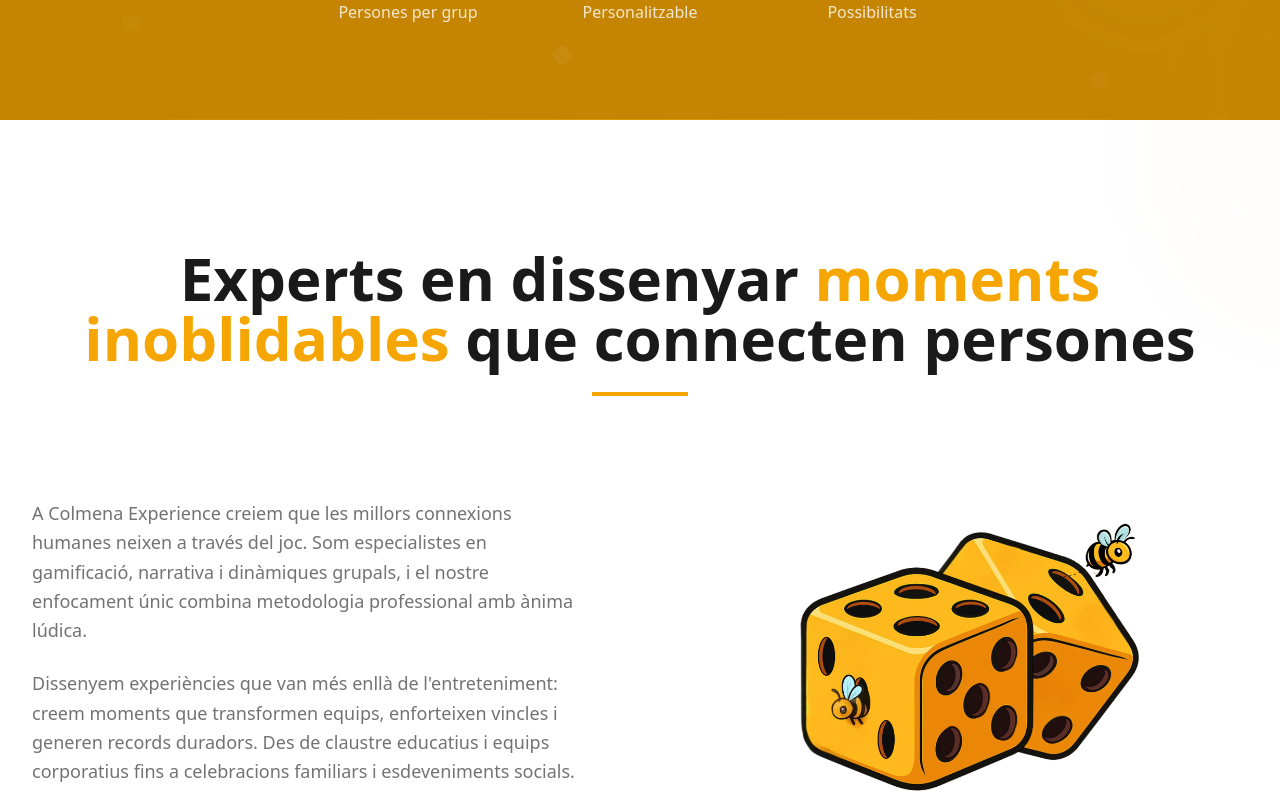
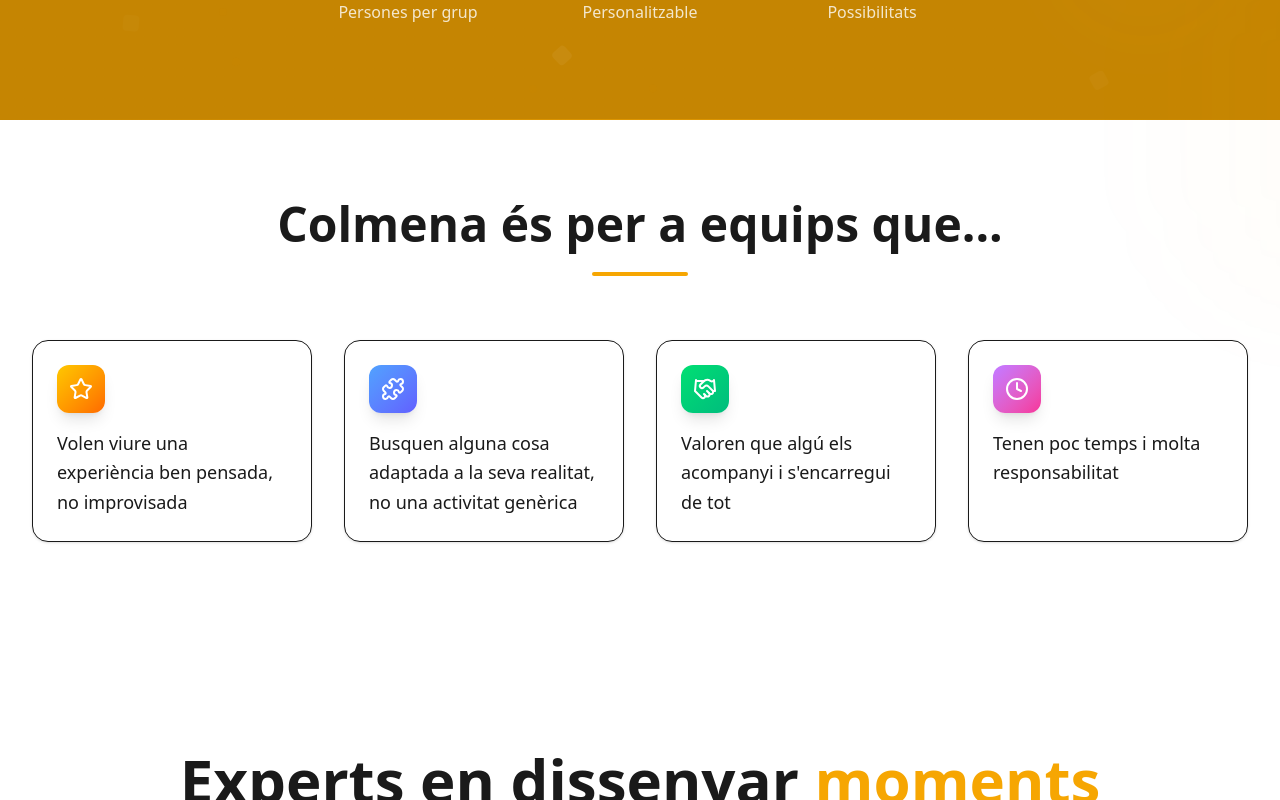
Before and after one commit to albertcolmenero/colmenagames-web, a Next.js app: page /ca in a window 1280 px wide. Shown: the part 680-1480 px from the top of the page. Built offline with nearby package versions, Linux system fonts and the light colour scheme.

Commit message:
Fix translation files structure and update legal/contact components

```diff
--- a/messages/ca.json
+++ b/messages/ca.json
@@ -25,6 +25,15 @@
       "people": "Persones per grup",
       "customizable": "Personalitzable",
       "possibilities": "Possibilitats"
+    }
+  },
+  "forTeams": {
+    "title": "Colmena és per a equips que...",
+    "items": {
+      "0": "Volen viure una experiència ben pensada, no improvisada",
+      "1": "Busquen alguna cosa adaptada a la seva realitat, no una activitat genèrica",
+      "2": "Valoren que algú els acompanyi i s'encarregui de tot",
+      "3": "Tenen poc temps i molta responsabilitat"
     }
   },
   "about": {
@@ -67,7 +76,7 @@
       "description": "Experiències dissenyades per millorar la comunicació, col·laboració i cohesió en equips corporatius.",
       "examples": {
         "0": "Detective Cases interactius",
-        "1": "Narratives ramificades col·laboratives",
+        "1": "Narrativas ramificadas col·laboratives",
         "2": "Escape Rooms temàtics",
         "3": "Dinàmiques de resolució creativa"
       }
@@ -99,32 +108,6 @@
       "description": "Dissenyem l'experiència perfecta per al teu grup, sense importar la mida o el context.",
       "cta": "Dissenyem la teva experiència"
     }
-  },
-  "whyUs": {
-    "title": "Per què triar",
-    "titleHighlight": "Colmena Experience",
-    "features": {
-      "experience": {
-        "title": "Experiència Provada",
-        "description": "Anys d'experiència creant moments únics per a tot tipus de grups i contextos."
-      },
-      "customization": {
-        "title": "Personalització Total",
-        "description": "Cada experiència està dissenyada específicament per als teus objectius i participants."
-      },
-      "methodology": {
-        "title": "Metodologia Sòlida",
-        "description": "Enfocament professional basat en la psicologia del joc i la dinàmica de grups."
-      },
-      "results": {
-        "title": "Resultats Mesurables",
-        "description": "Experiències que generen un impacte real en la cohesió i motivació dels equips."
-      }
-    }
-  },
-  "testimonials": {
-    "title": "Què diuen de nosaltres",
-    "subtitle": "Experiències reals de clients satisfets"
   },
   "contact": {
     "title": "T'imagines el teu grup vivint una experiència així?",
@@ -196,7 +179,7 @@
       "email": "Email:",
       "phone": "Telèfon:",
       "notProvided": "No proporcionat",
-        "groupInfo": "INFORMACIÓ DEL GRUP:",
+      "groupInfo": "INFORMACIÓ DEL GRUPO:",
       "groupType": "Tipus de grup:",
       "participants": "Nombre de participants:",
       "date": "Data aproximada:",
--- a/src/app/[locale]/page.tsx
+++ b/src/app/[locale]/page.tsx
@@ -1,5 +1,6 @@
 import Header from '@/components/header'
 import Hero from '@/components/hero'
+import ForTeams from '@/components/for-teams'
 import About from '@/components/about'
 import Services from '@/components/services'
 import WhyUs from '@/components/why-us'
@@ -14,6 +15,7 @@
       <Header />
       <main>
         <Hero />
+        <ForTeams />
         <About />
         <Services />
         <WhyUs />
--- a/src/components/contact.tsx
+++ b/src/components/contact.tsx
@@ -131,7 +131,7 @@
     {
       icon: Mail,
       title: t('info.email'),
-      value: "maria@bluelife-ventures.com",
+      value: "hola@colmena-experience.com",
       description: t('info.responseValue')
     },
     {
@@ -167,7 +167,7 @@
             viewport={{ once: true }}
             transition={{ duration: 0.8, delay: 0.2 }}
           >
-{t('title')}
+            {t('title')}
           </motion.h2>
 
           <motion.p
@@ -177,7 +177,7 @@
             viewport={{ once: true }}
             transition={{ duration: 0.8, delay: 0.4 }}
           >
-{t('subtitle')}
+            {t('subtitle')}
           </motion.p>
         </motion.div>
 
@@ -194,7 +194,7 @@
               <CardHeader className="bg-gradient-to-r from-primary to-accent p-8">
                 <CardTitle className="text-3xl font-bold text-white flex items-center">
                   <span className="mr-3">👉</span>
-{t('form.title')}
+                  {t('form.title')}
                 </CardTitle>
               </CardHeader>
 
@@ -356,12 +356,12 @@
                               animate={{ rotate: 360 }}
                               transition={{ duration: 1, repeat: Infinity, ease: "linear" }}
                             />
-{t('form.submitting')}
+                            {t('form.submitting')}
                           </div>
                         ) : (
                           <div className="flex items-center justify-center">
                             <Send className="mr-2 w-5 h-5 group-hover:translate-x-1 transition-transform" />
-{t('form.submit')}
+                            {t('form.submit')}
                           </div>
                         )}
                       </Button>
--- a/src/components/footer.tsx
+++ b/src/components/footer.tsx
@@ -102,7 +102,7 @@
                 whileHover={{ x: 5 }}
               >
                 <Mail className="w-5 h-5 text-primary" />
-                <span>maria@bluelife-ventures.com</span>
+                <span>hola@colmena-experience.com</span>
               </motion.div>
 
               <motion.div
@@ -237,7 +237,7 @@
               viewport={{ once: true }}
               transition={{ duration: 0.6, delay: 0.5 }}
             >
-              <span>© 2025 Colmena Experience. {t('rights')}</span>
+              <span>© 2026 Colmena Experience. {t('rights')}</span>
               <Heart className="w-4 h-4 text-primary" />
             </motion.div>
 
@@ -253,10 +253,10 @@
                 const documentType = link === 'Aviso Legal'
                   ? 'aviso-legal'
                   : link === 'Política de Privacidad'
-                  ? 'politica-privacidad'
-                  : link === 'Términos y Condiciones'
-                  ? 'terminos-condiciones'
-                  : 'politica-cookies'
+                    ? 'politica-privacidad'
+                    : link === 'Términos y Condiciones'
+                      ? 'terminos-condiciones'
+                      : 'politica-cookies'
 
                 return (
                   <button
--- /dev/null
+++ b/src/components/for-teams.tsx
@@ -0,0 +1,75 @@
+"use client"
+
+import React from 'react'
+import { motion } from 'framer-motion'
+import { Star, Puzzle, Handshake, Clock } from 'lucide-react'
+import { useTranslations } from 'next-intl'
+
+const ForTeams = () => {
+  const t = useTranslations('forTeams')
+
+  const items = [
+    {
+      icon: Star,
+      text: t('items.0'),
+      color: "from-yellow-400 to-orange-500"
+    },
+    {
+      icon: Puzzle,
+      text: t('items.1'),
+      color: "from-blue-400 to-indigo-500"
+    },
+    {
+      icon: Handshake,
+      text: t('items.2'),
+      color: "from-green-400 to-emerald-500"
+    },
+    {
+      icon: Clock,
+      text: t('items.3'),
+      color: "from-purple-400 to-pink-500"
+    }
+  ]
+
+  return (
+    <section className="py-20 bg-background relative overflow-hidden">
+      <div className="container mx-auto px-4 sm:px-6 lg:px-8">
+        <motion.div
+            className="text-center mb-16"
+            initial={{ opacity: 0, y: 30 }}
+            whileInView={{ opacity: 1, y: 0 }}
+            viewport={{ once: true }}
+            transition={{ duration: 0.8 }}
+          >
+            <h2 className="text-3xl md:text-4xl lg:text-5xl font-bold mb-6">
+              {t('title')}
+            </h2>
+            <div className="w-24 h-1 bg-primary mx-auto rounded-full" />
+        </motion.div>
+
+        <div className="grid md:grid-cols-2 lg:grid-cols-4 gap-6 lg:gap-8">
+          {items.map((item, index) => (
+            <motion.div
+              key={index}
+              className="bg-card border border-border/50 p-6 rounded-2xl shadow-sm hover:shadow-md transition-all duration-300 group"
+              initial={{ opacity: 0, y: 20 }}
+              whileInView={{ opacity: 1, y: 0 }}
+              viewport={{ once: true }}
+              transition={{ duration: 0.5, delay: index * 0.1 }}
+              whileHover={{ y: -5 }}
+            >
+              <div className={`w-12 h-12 rounded-xl bg-gradient-to-br ${item.color} flex items-center justify-center mb-4 text-white shadow-lg group-hover:scale-110 transition-transform duration-300`}>
+                {React.createElement(item.icon, { className: "w-6 h-6" })}
+              </div>
+              <p className="text-lg font-medium text-foreground leading-relaxed">
+                {item.text}
+              </p>
+            </motion.div>
+          ))}
+        </div>
+      </div>
+    </section>
+  )
+}
+
+export default ForTeams
--- a/src/components/legal-content.tsx
+++ b/src/components/legal-content.tsx
@@ -83,7 +83,7 @@
 
 ## 6. Derechos del Usuario
 
-El Usuario puede ejercer sus derechos de acceso, rectificación, supresión, limitación, oposición y portabilidad de los datos dirigiéndose por escrito a Colmena Experience en la dirección postal indicada anteriormente o en la dirección de correo electrónico **maria@bluelife-ventures.com**, adjuntando copia de su DNI o documento identificativo equivalente.
+El Usuario puede ejercer sus derechos de acceso, rectificación, supresión, limitación, oposición y portabilidad de los datos dirigiéndose por escrito a Colmena Experience en la dirección postal indicada anteriormente o en la dirección de correo electrónico **hola@colmena-experience.com**, adjuntando copia de su DNI o documento identificativo equivalente.
 
 Asimismo, el Usuario tiene derecho a presentar una reclamación ante la Agencia Española de Protección de Datos.
 
```
Also changed, not shown: messages/es.json (+15 -32 lines), 10 other files (tests, documents, lock files or other folders). Lines whose indentation alone changed are shown as unchanged.
